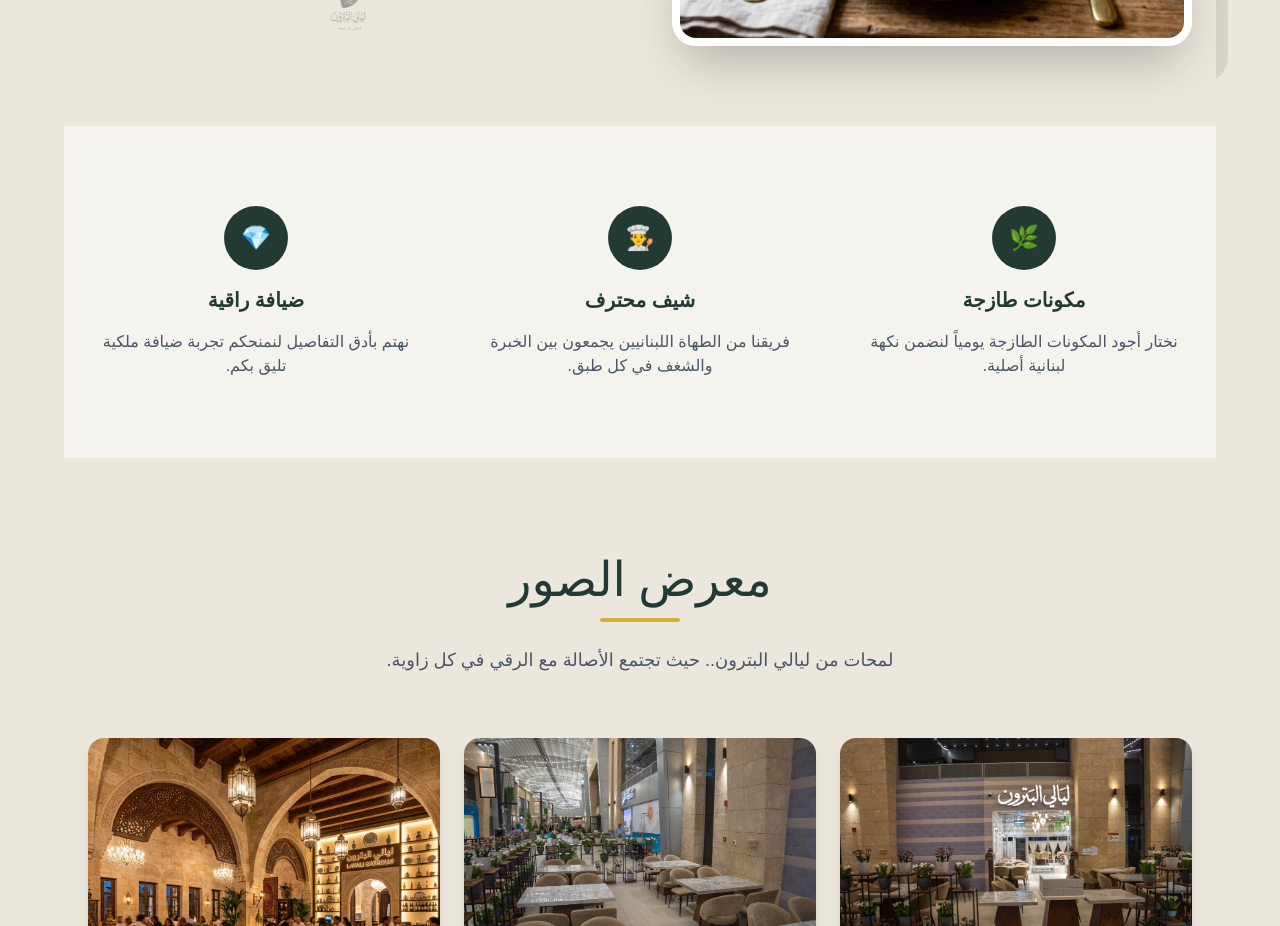
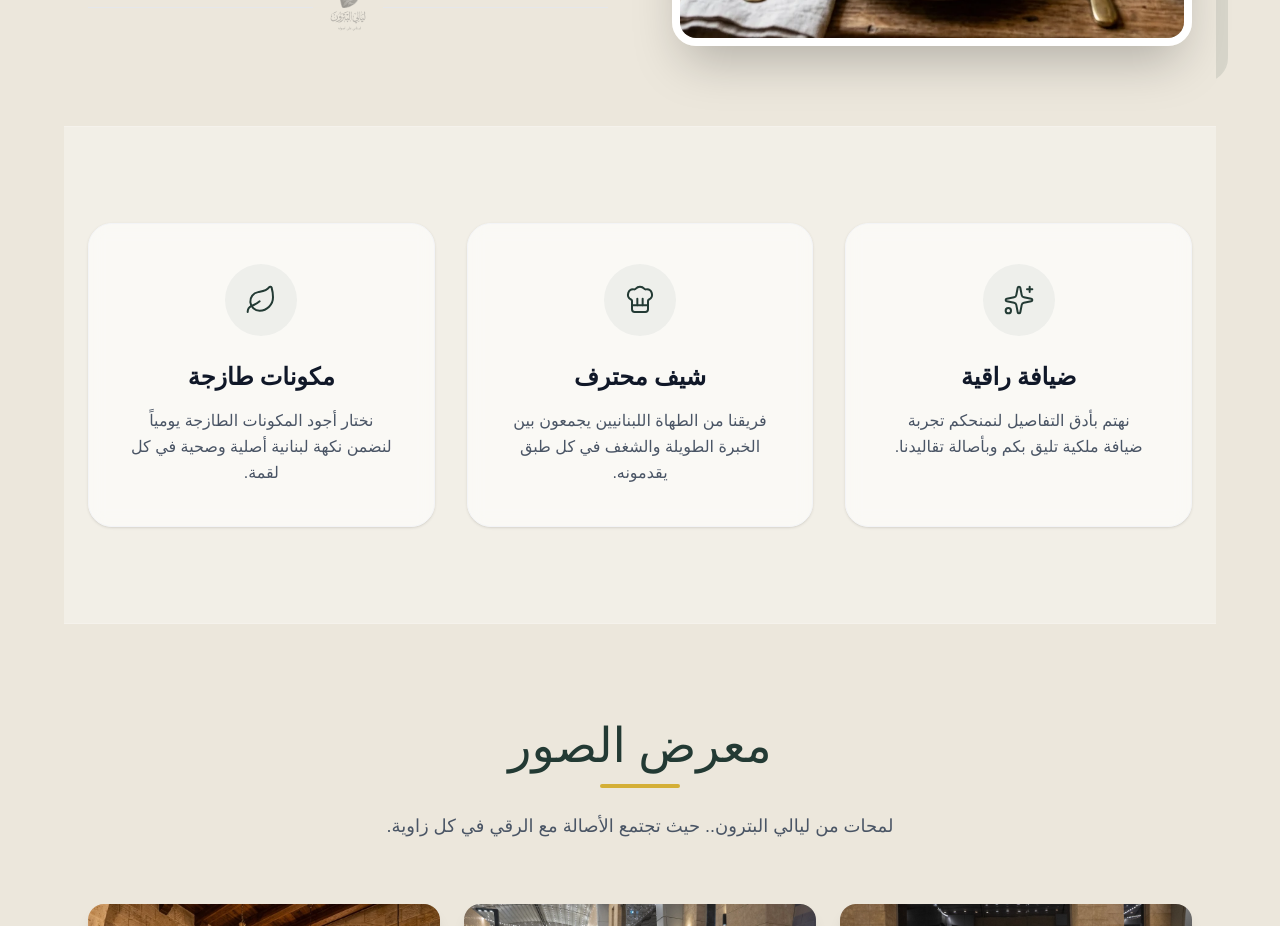
Before and after one commit to mahmoudmagdy200000-code/layali4, a React (Vite) app: page / in a window 1280 px wide. Shown: the part 1160-2086 px from the top of the page. Built offline with nearby package versions, Linux system fonts and the light colour scheme; a web font is replaced by a local one.

Commit message:
feat: premium refactor of features section on about page

```diff
--- a/src/pages/AboutPage.jsx
+++ b/src/pages/AboutPage.jsx
@@ -2,6 +2,7 @@ import React from 'react';
 import { motion } from 'framer-motion';
 import { useLanguage } from '@/features/i18n';
 import useMenuData from '@/features/menu/hooks/useMenuData';
+import { Sparkles, ChefHat, Leaf } from 'lucide-react';
 
 export default function AboutPage() {
   const { t, isRTL } = useLanguage();
@@ -52,7 +53,6 @@ export default function AboutPage() {
                 className="w-full aspect-[4/5] object-cover"
               />
             </div>
-            {/* Decorative element */}
             <div className="absolute -bottom-6 -right-6 w-full h-full bg-[#233a34]/10 -z-10 rounded-3xl translate-x-3 translate-y-3" />
           </motion.div>
 
@@ -99,23 +99,59 @@ export default function AboutPage() {
       </section>
 
       {/* Value Proposition Grid */}
-      <section className="bg-white/50 py-20 px-6">
-        <div className="max-w-6xl mx-auto grid grid-cols-1 md:grid-cols-3 gap-12 text-center">
-          <div className="flex flex-col items-center gap-4">
-            <div className="w-16 h-16 bg-[#233a34] text-white rounded-full flex items-center justify-center text-2xl">🌿</div>
-            <h3 className="font-bold text-xl text-[#233a34]">مكونات طازجة</h3>
-            <p className="text-gray-600">نختار أجود المكونات الطازجة يومياً لنضمن نكهة لبنانية أصلية.</p>
-          </div>
-          <div className="flex flex-col items-center gap-4">
-            <div className="w-16 h-16 bg-[#233a34] text-white rounded-full flex items-center justify-center text-2xl">👨‍🍳</div>
-            <h3 className="font-bold text-xl text-[#233a34]">شيف محترف</h3>
-            <p className="text-gray-600">فريقنا من الطهاة اللبنانيين يجمعون بين الخبرة والشغف في كل طبق.</p>
-          </div>
-          <div className="flex flex-col items-center gap-4">
-            <div className="w-16 h-16 bg-[#233a34] text-white rounded-full flex items-center justify-center text-2xl">💎</div>
-            <h3 className="font-bold text-xl text-[#233a34]">ضيافة راقية</h3>
-            <p className="text-gray-600">نهتم بأدق التفاصيل لنمنحكم تجربة ضيافة ملكية تليق بكم.</p>
-          </div>
+      <section className="bg-white/30 py-24 px-6 border-y border-white/20">
+        <div className="max-w-6xl mx-auto grid grid-cols-1 md:grid-cols-3 gap-8">
+
+          {/* Card 1: Hospitality */}
+          <motion.div
+            initial={{ opacity: 0, y: 20 }}
+            whileInView={{ opacity: 1, y: 0 }}
+            viewport={{ once: true }}
+            className="bg-white/60 backdrop-blur-sm border border-gray-100 rounded-3xl p-10 flex flex-col items-center text-center shadow-sm hover:shadow-xl hover:-translate-y-2 transition-all duration-500 group"
+          >
+            <div className="bg-[#233a34]/5 p-5 rounded-full mb-6 group-hover:bg-[#233a34] transition-colors duration-500">
+              <Sparkles size={32} strokeWidth={1.5} className="text-[#233a34] group-hover:text-white transition-colors duration-500" />
+            </div>
+            <h3 className="text-2xl font-semibold text-gray-900 mb-4 font-display">ضيافة راقية</h3>
+            <p className="text-gray-600 text-base leading-relaxed">
+              نهتم بأدق التفاصيل لنمنحكم تجربة ضيافة ملكية تليق بكم وبأصالة تقاليدنا.
+            </p>
+          </motion.div>
+
+          {/* Card 2: Chef */}
+          <motion.div
+            initial={{ opacity: 0, y: 20 }}
+            whileInView={{ opacity: 1, y: 0 }}
+            viewport={{ once: true }}
+            transition={{ delay: 0.1 }}
+            className="bg-white/60 backdrop-blur-sm border border-gray-100 rounded-3xl p-10 flex flex-col items-center text-center shadow-sm hover:shadow-xl hover:-translate-y-2 transition-all duration-500 group"
+          >
+            <div className="bg-[#233a34]/5 p-5 rounded-full mb-6 group-hover:bg-[#233a34] transition-colors duration-500">
+              <ChefHat size={32} strokeWidth={1.5} className="text-[#233a34] group-hover:text-white transition-colors duration-500" />
+            </div>
+            <h3 className="text-2xl font-semibold text-gray-900 mb-4 font-display">شيف محترف</h3>
+            <p className="text-gray-600 text-base leading-relaxed">
+              فريقنا من الطهاة اللبنانيين يجمعون بين الخبرة الطويلة والشغف في كل طبق يقدمونه.
+            </p>
+          </motion.div>
+
+          {/* Card 3: Ingredients */}
+          <motion.div
+            initial={{ opacity: 0, y: 20 }}
+            whileInView={{ opacity: 1, y: 0 }}
+            viewport={{ once: true }}
+            transition={{ delay: 0.2 }}
+            className="bg-white/60 backdrop-blur-sm border border-gray-100 rounded-3xl p-10 flex flex-col items-center text-center shadow-sm hover:shadow-xl hover:-translate-y-2 transition-all duration-500 group"
+          >
+            <div className="bg-[#233a34]/5 p-5 rounded-full mb-6 group-hover:bg-[#233a34] transition-colors duration-500">
+              <Leaf size={32} strokeWidth={1.5} className="text-[#233a34] group-hover:text-white transition-colors duration-500" />
+            </div>
+            <h3 className="text-2xl font-semibold text-gray-900 mb-4 font-display">مكونات طازجة</h3>
+            <p className="text-gray-600 text-base leading-relaxed">
+              نختار أجود المكونات الطازجة يومياً لنضمن نكهة لبنانية أصلية وصحية في كل لقمة.
+            </p>
+          </motion.div>
+
         </div>
       </section>
 
```
